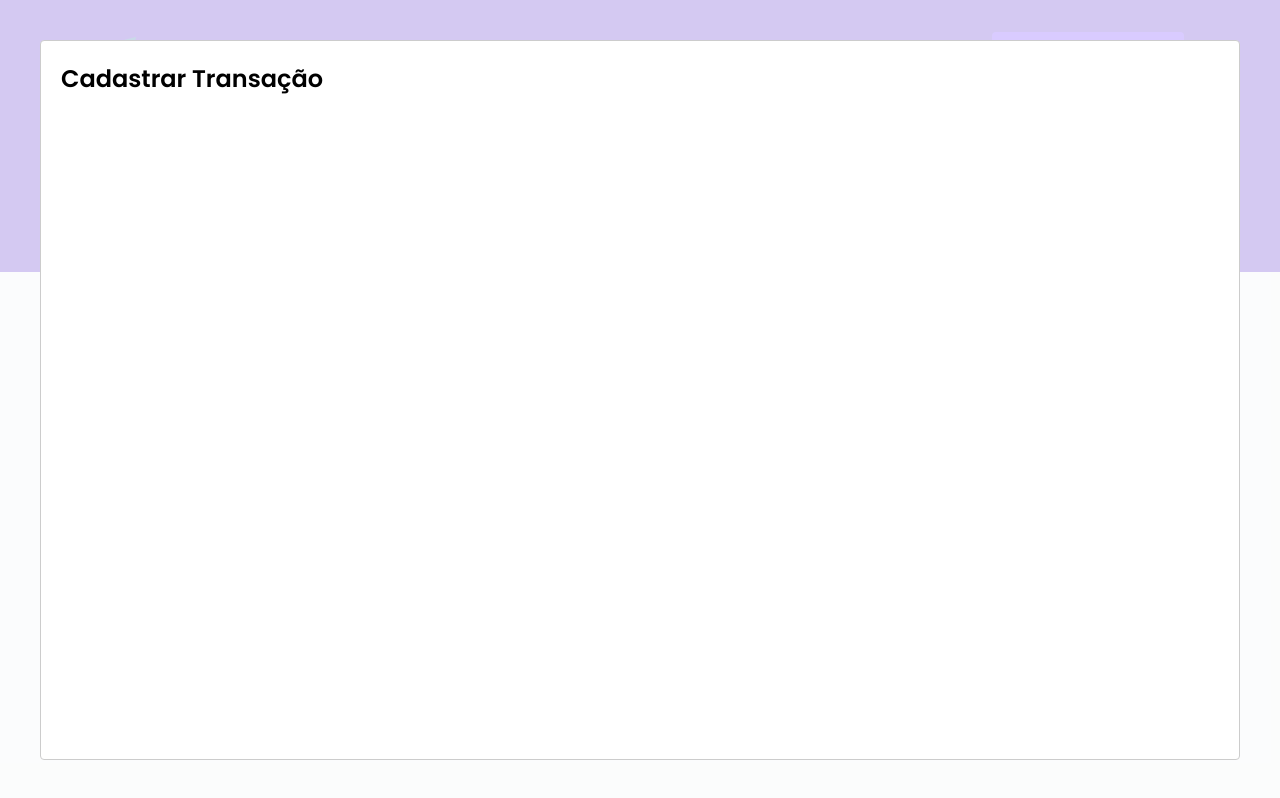
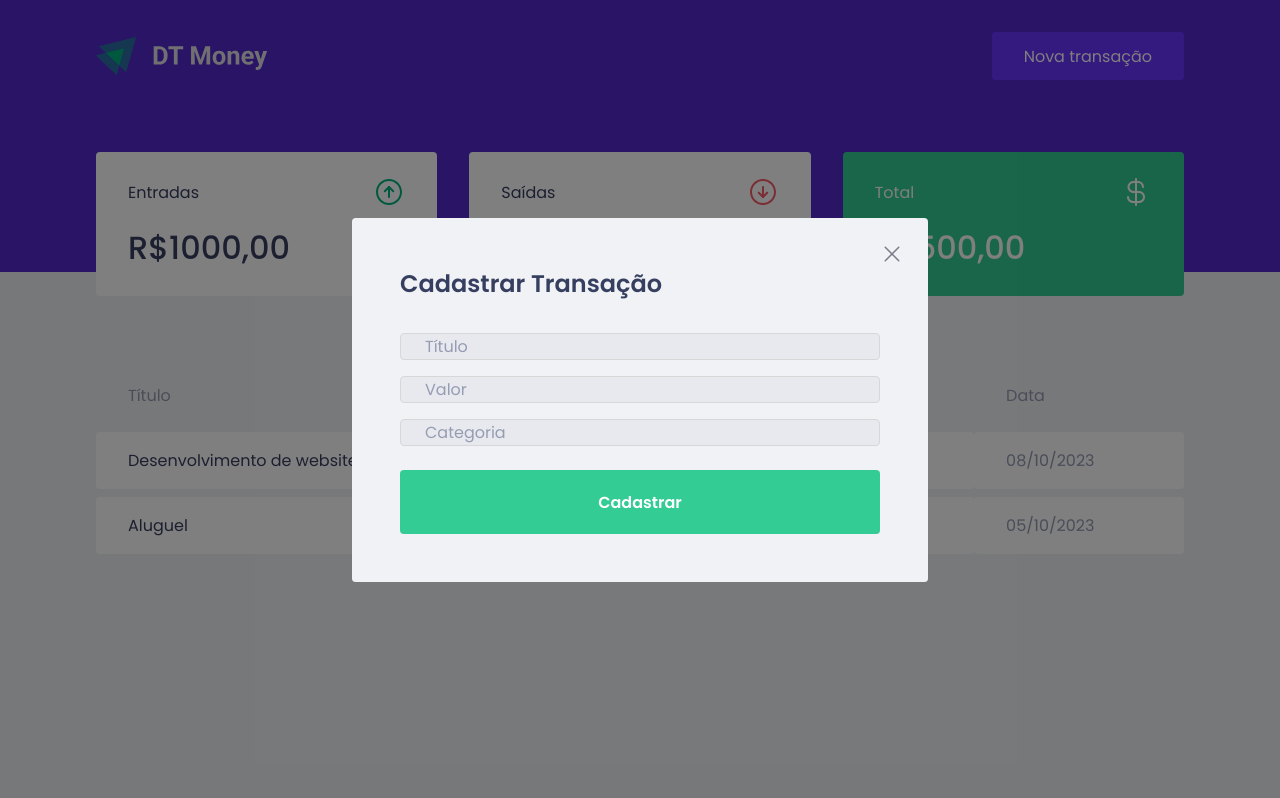
Before and after one commit to Tiago-Silva/dtmoney, a React (Create React App) app: page / in a window 1280 px wide. Both pictures are taken after a click on the button "Nova transação". Built offline with nearby package versions, Linux system fonts and the light colour scheme; no server answers; what miragejs would draw is missing.

Commit message:
feat: creation of the component transactionModal

```diff
--- a/src/App.tsx
+++ b/src/App.tsx
@@ -3,6 +3,7 @@
 import { Header } from "./components/Header/header";
 import { GlobalStyle } from "./styles/global";
 import Modal from 'react-modal';
+import { NewTransactionModal } from "./components/NewTransactionModal/transactionModal";
 
 Modal.setAppElement('#root');
 
@@ -23,12 +24,10 @@
       <Header onOpenNewTransactionModal={handleOpenNewTransactionModal}/>
       <Dashboard />
 
-      <Modal
-          isOpen={isNewTransactionModalOpen}
-          onRequestClose={handleCloseNewTransactionModal}
-      >
-          <h2>Cadastrar Transação</h2>
-      </Modal>
+      <NewTransactionModal
+        isOpen={isNewTransactionModalOpen}
+        onRequestClose={handleCloseNewTransactionModal}
+      />
 
       <GlobalStyle />
     </>
--- /dev/null
+++ b/src/components/NewTransactionModal/style.ts
@@ -0,0 +1,49 @@
+import styled from "styled-components";
+
+
+export const Container = styled.form`
+    h2 {
+        color: var(--text-title);
+        font-size: 1.5rem;
+        margin-bottom: 2rem;
+    }
+
+    input {
+        width: 100%;
+        padding: 0 1.5rem;
+        border-radius: 0.25rem;
+
+        border: 1px solid #d7d7d7;
+        background: #e7e9ee;
+
+        font-weight: 400;
+        font-size: 1rem;
+
+        &::placeholder {
+            color: var(--text-body);
+        }
+
+        & + input {
+            margin-top: 1rem;
+        }
+    }
+
+    button[type='submit'] {
+        width: 100%;
+        padding: 0 1.5rem;
+        height: 4rem;
+        background: var(--green);
+        color: #FFF;
+        border-radius: 0.25rem;
+        border: 0;
+        font-size: 1rem;
+        margin-top: 1.5rem;
+        font-weight: 600;
+
+        transition: filter 0.2s;
+
+        &:hover {
+            filter: brightness(0.9);
+        }
+    }
+`;
--- /dev/null
+++ b/src/components/NewTransactionModal/transactionModal.tsx
@@ -0,0 +1,49 @@
+import Modal from 'react-modal';
+import { Container } from './style';
+import closeImg from '../../assets/close.svg';
+
+interface NewTransactionModalProps {
+    isOpen: boolean;
+    onRequestClose: () => void;
+}
+
+export function NewTransactionModal({ isOpen, onRequestClose }: NewTransactionModalProps) {
+    return (
+        <Modal
+          isOpen={isOpen}
+          onRequestClose={onRequestClose}
+          overlayClassName='react-modal-overlay'
+          className='react-modal-content'
+        >
+            <button
+                type="button"
+                onClick={onRequestClose}
+                className='react-modal-close'
+            >
+                <img src={closeImg} alt="Fechar modal" />
+            </button>
+
+            <Container>
+                <h2>Cadastrar Transação</h2>
+
+                <input
+                    placeholder='Título'
+                />
+
+                <input
+                    type='number'
+                    placeholder='Valor'
+                />
+
+                <input
+                    placeholder='Categoria'
+                />
+
+                <button type="submit">
+                    Cadastrar
+                </button>
+
+            </Container>
+        </Modal>
+    );
+}
--- a/src/styles/global.ts
+++ b/src/styles/global.ts
@@ -53,4 +53,41 @@
         opacity: 0.6;
         cursor: not-allowed;
     }
+
+    .react-modal-overlay {
+        background: rgba(0, 0, 0, 0.5);
+
+        position: fixed;
+        top: 0;
+        bottom: 0;
+        right: 0;
+        left: 0;
+
+        display: flex;
+        align-items: center;
+        justify-content: center;
+    }
+
+    .react-modal-content {
+        width: 100%;
+        max-width: 576px;
+        background: var(--background);
+        padding: 3rem;
+        position: relative;
+        border-radius: 0.24rem;
+    }
+
+    .react-modal-close {
+        position: absolute;
+        right: 1.5rem;
+        top: 1.5rem;
+        border: 0;
+        background: transparent;
+
+        transition: filter 0.2;
+
+        &:hover {
+            filter: brightness(0.8);
+        }
+    }
 `
```
